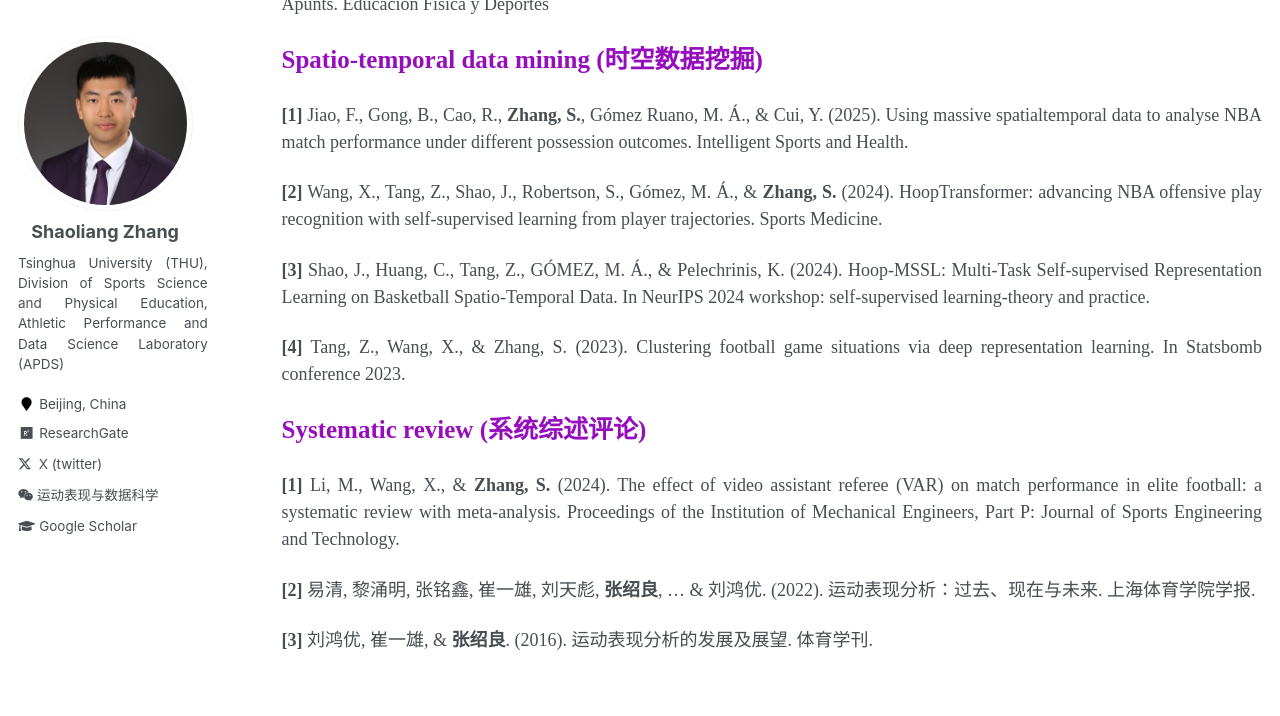
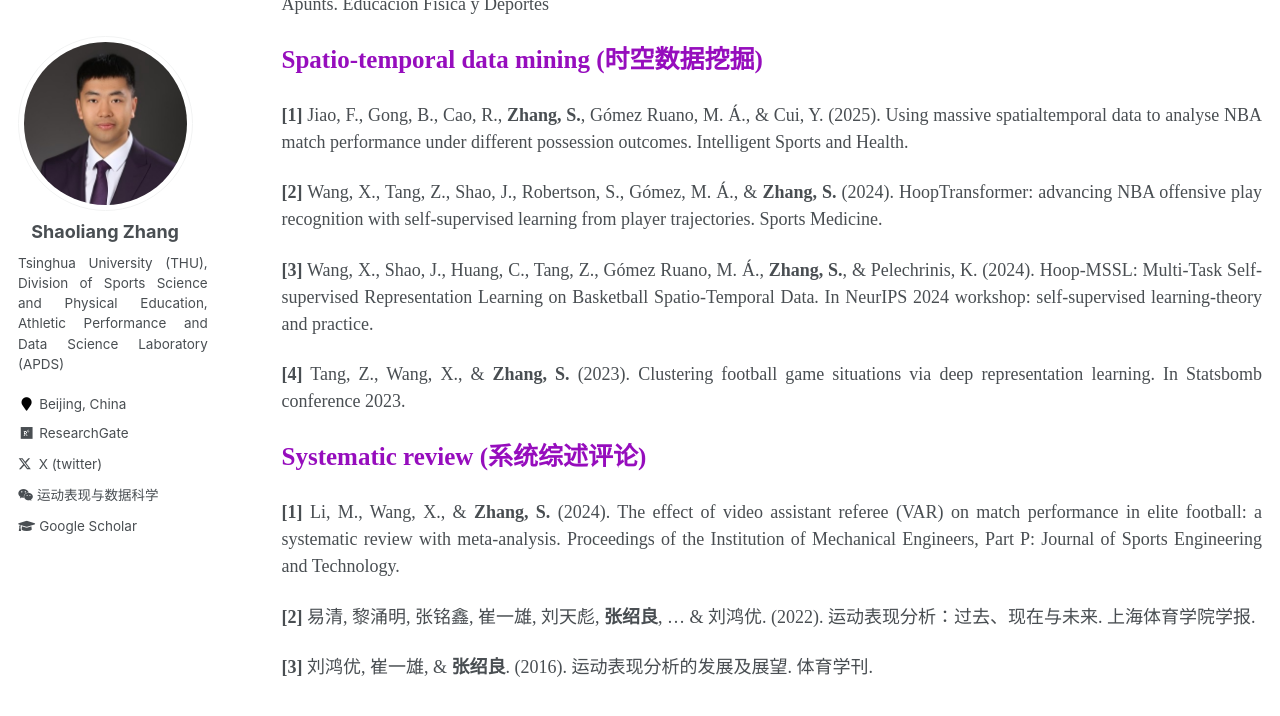
Before and after one commit to sportssuper/ZSL, a Jekyll site: the page built from _pages/publications.md, in a window 1280 px wide and 900 px high, scrolled down 2646 px. Shown: the top 716 px of the window. Built offline with Jekyll 4.4.1, drawn with Linux system fonts in a browser that asks for light colours; a script that is not in the unit is left out.

Commit message:
Update publications.md

```diff
--- a/_pages/publications.md
+++ b/_pages/publications.md
@@ -105,9 +105,9 @@ author_profile: true
 
 **[2]** Wang, X., Tang, Z., Shao, J., Robertson, S., Gómez, M. Á., & **Zhang, S.** (2024). HoopTransformer: advancing NBA offensive play recognition with self-supervised learning from player trajectories. Sports Medicine.
 
-**[3]** Shao, J., Huang, C., Tang, Z., GÓMEZ, M. Á., & Pelechrinis, K. (2024). Hoop-MSSL: Multi-Task Self-supervised Representation Learning on Basketball Spatio-Temporal Data. In NeurIPS 2024 workshop: self-supervised learning-theory and practice.
+**[3]** Wang, X., Shao, J., Huang, C., Tang, Z., Gómez Ruano, M. Á., **Zhang, S.**, & Pelechrinis, K. (2024). Hoop-MSSL: Multi-Task Self-supervised Representation Learning on Basketball Spatio-Temporal Data. In NeurIPS 2024 workshop: self-supervised learning-theory and practice.
 
-**[4]** Tang, Z., Wang, X., & Zhang, S. (2023). Clustering football game situations via deep representation learning. In Statsbomb conference 2023.
+**[4]** Tang, Z., Wang, X., & **Zhang, S.** (2023). Clustering football game situations via deep representation learning. In Statsbomb conference 2023.
 
 
 <span style="color: #960DBD; font-weight: bold; font-size: 25px;">Systematic review (系统综述评论)</span>
```
